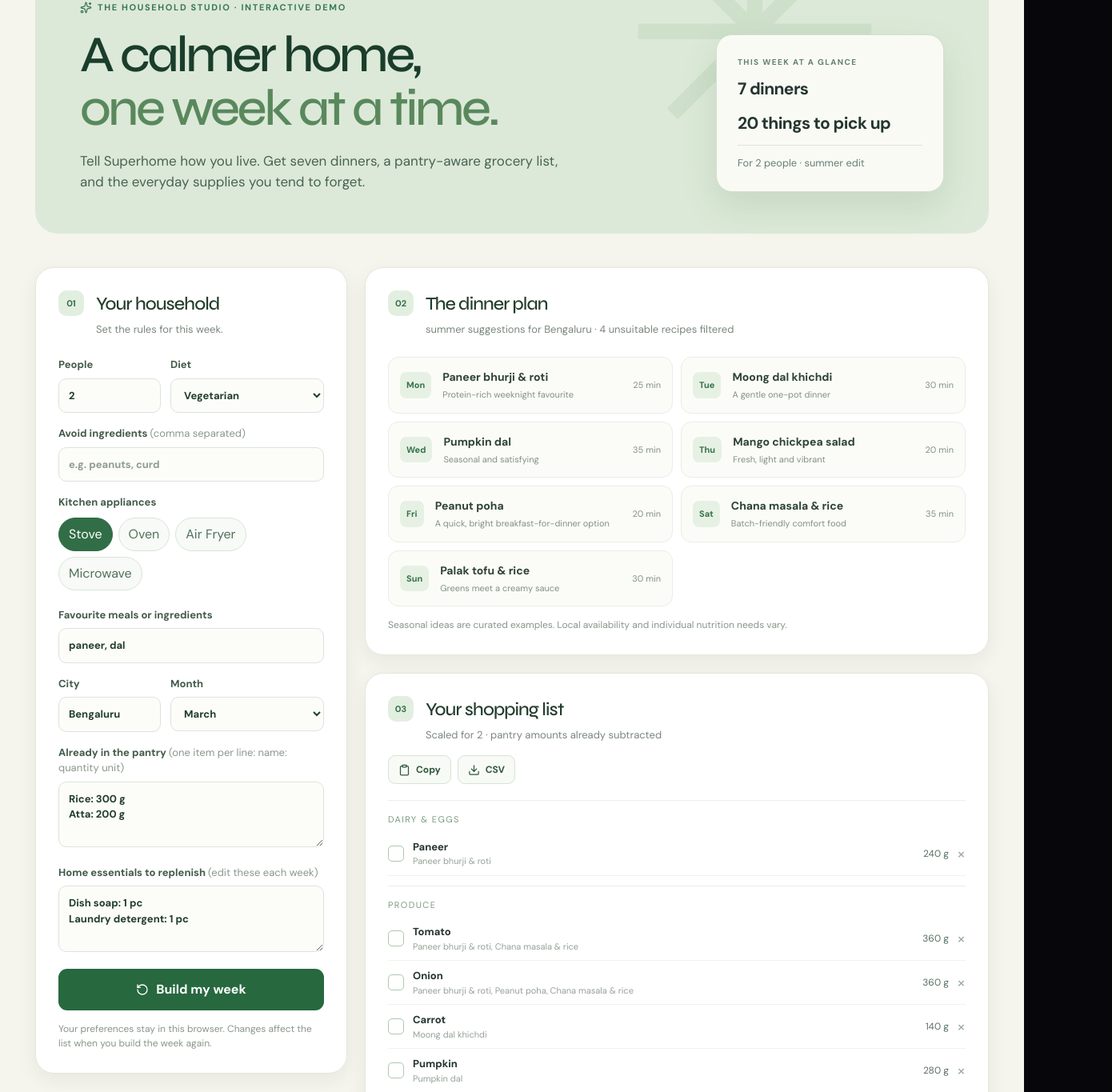
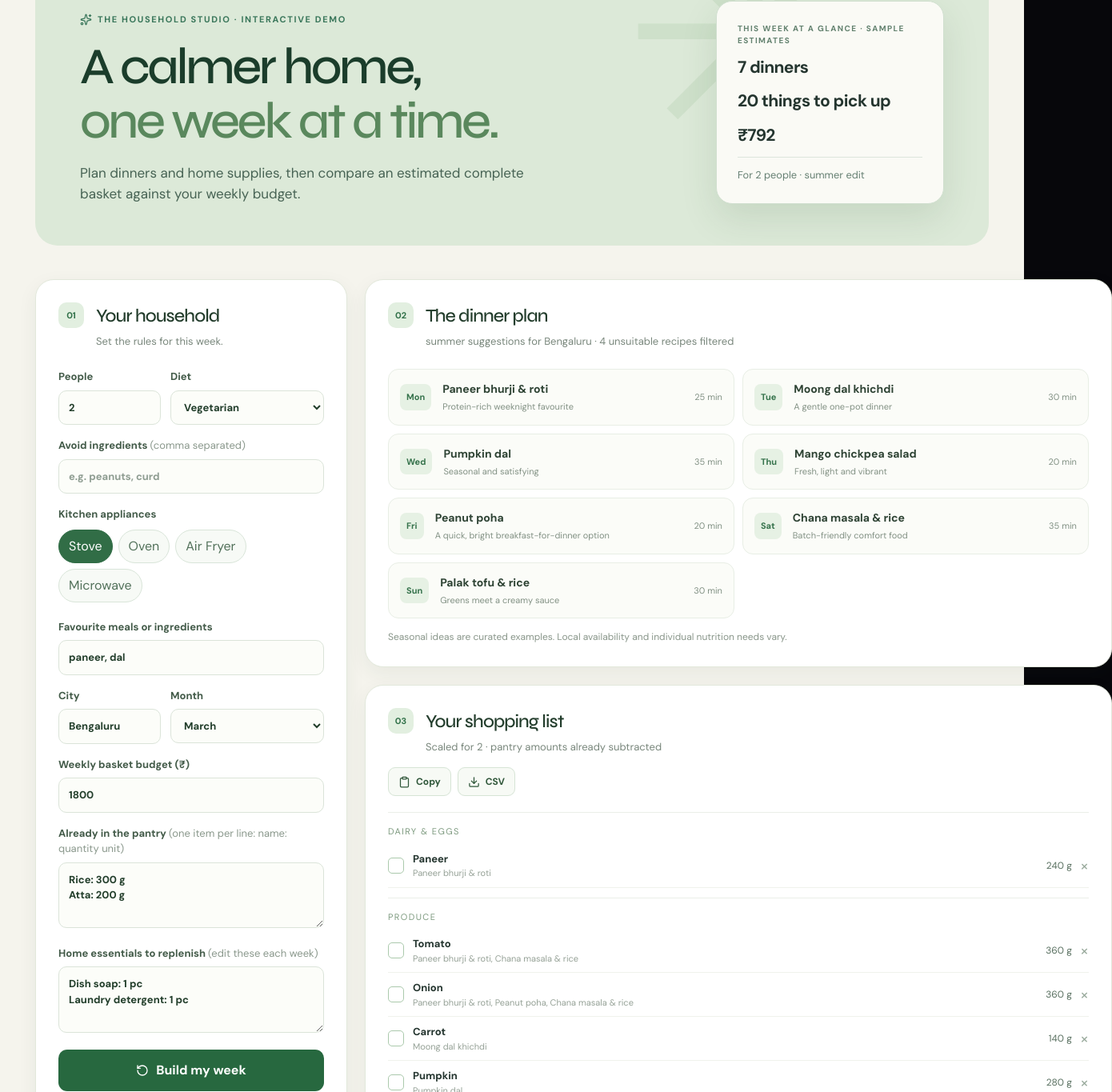
Before and after one commit to agravans/agravans.github.io, a React (Vite) app: page /superhome in a window 1280 px wide. Shown: the part 208-1573 px from the top of the page at 80% size, 1390 px wide, since content can reach past the window. Built offline with nearby package versions, Linux system fonts and the light colour scheme.

Commit message:
Add budget and retailer comparison: src/pages/Superhome.tsx

```diff
--- a/src/pages/Superhome.tsx
+++ b/src/pages/Superhome.tsx
@@ -1,13 +1,18 @@
 import { useState } from "react";
 import { Link } from "react-router-dom";
 import { ArrowLeft, Check, Clipboard, Download, ExternalLink, Plus, RotateCcw, Sparkles } from "lucide-react";
-import { DEFAULT_PROFILE, makePlan, type Appliance, type Diet, type ListItem, type Profile } from "../lib/superhome";
+import { DEFAULT_PROFILE, makeBudgetPlan, makePlan, type Appliance, type Diet, type ListItem, type Profile } from "../lib/superhome";
+import { compareBaskets, priceFor, RETAILERS, SAMPLE_FEES, type Fees, type Quotes, type Retailer } from "../lib/superhome-pricing";
 import "./superhome.css";
 
 const days=["Mon","Tue","Wed","Thu","Fri","Sat","Sun"];
 const appliances: Appliance[]=["stove","oven","air fryer","microwave"];
 const readProfile=():Profile=>{try { const saved=JSON.parse(localStorage.getItem("superhome-profile-v1")||"null"); return saved?{...DEFAULT_PROFILE,...saved}:DEFAULT_PROFILE; } catch {return DEFAULT_PROFILE;} };
 const quantity=(item:ListItem)=>`${Number(item.amount.toFixed(1))} ${item.unit}`;
+const rupees=(value:number)=>new Intl.NumberFormat("en-IN",{style:"currency",currency:"INR",maximumFractionDigits:0}).format(value);
+const readPricing=():{quotes:Quotes;fees:Fees}=>{try{const saved=JSON.parse(localStorage.getItem("superhome-pricing-v1")||"null");return {quotes:saved?.quotes||{},fees:{...SAMPLE_FEES,...saved?.fees}};}catch{return {quotes:{},fees:SAMPLE_FEES};}};
+const storePricing=(quotes:Quotes,fees:Fees)=>localStorage.setItem("superhome-pricing-v1",JSON.stringify({quotes,fees}));
+const searchUrls:Record<Retailer,string>={Amazon:"https://www.amazon.in/s?k=",Blinkit:"https://blinkit.com/s/?q=",Zepto:"https://www.zeptonow.com/search?query=",Instamart:"https://www.swiggy.com/instamart/search?query="};
 
 export function Superhome(){
   const [profile,setProfile]=useState<Profile>(readProfile);
@@ -15,20 +20,30 @@ export function Superhome(){
   const [items,setItems]=useState<ListItem[]>(()=>makePlan(readProfile()).items);
   const [extra,setExtra]=useState("");
   const [notice,setNotice]=useState("");
+  const [quotes,setQuotes]=useState<Quotes>(()=>readPricing().quotes);
+  const [fees,setFees]=useState<Fees>(()=>readPricing().fees);
+  const [budgetFocused,setBudgetFocused]=useState(false);
   const update=(change:Partial<Profile>)=>{setProfile(current=>{const next={...current,...change};localStorage.setItem("superhome-profile-v1",JSON.stringify(next));return next;});};
-  const generate=()=>{const next=makePlan(profile);setPlan(next);setItems(next.items);setNotice("Your week has been refreshed.");};
+  const generate=(focus=false)=>{const next=focus?makeBudgetPlan(profile,list=>compareBaskets(list,quotes,fees).split?.total??Infinity):makePlan(profile);setPlan(next);setItems(next.items);setBudgetFocused(focus);setNotice(focus?"Budget-focused dinners are ready. Review the estimated basket and quotes below.":"Your week has been refreshed.");};
   const groups=[...new Set(items.map(item=>item.category))];
   const pending=items.filter(item=>!item.checked);
+  const comparison=compareBaskets(pending,quotes,fees);
+  const best=comparison.split;
+  const budget=Number(profile.budget)||0;
+  const quoteCount=Object.values(quotes).reduce((sum,row)=>sum+Object.values(row).filter(Boolean).length,0);
   const plain=pending.map(item=>`${item.name} — ${quantity(item)}`).join("\n");
   const copy=async()=>{try{await navigator.clipboard.writeText(plain);setNotice("Shopping list copied.");}catch{setNotice("Copy unavailable. Use Download instead.");}};
   const download=()=>{const csv=["Category,Item,Quantity,Unit,Source",...pending.map(x=>[x.category,x.name,x.amount,x.unit,x.source].map(v=>`"${String(v).replaceAll('"','""')}"`).join(","))].join("\n");const url=URL.createObjectURL(new Blob([csv],{type:"text/csv"}));const a=document.createElement("a");a.href=url;a.download="superhome-shopping-list.csv";a.click();URL.revokeObjectURL(url);};
-  const retailer=(base:string)=>{const query=encodeURIComponent(pending[0]?.name||"groceries");window.open(base+query,"_blank","noopener,noreferrer");};
+  const retailer=(name:Retailer,item=pending[0]?.name||"groceries")=>window.open(searchUrls[name]+encodeURIComponent(item),"_blank","noopener,noreferrer");
+  const editQuote=(item:ListItem,retailer:Retailer,raw:string)=>{const next={...quotes,[item.id]:{...quotes[item.id],[retailer]:{amount:item.amount,value:raw===""?null:Math.max(0,Number(raw)||0)}}};setQuotes(next);storePricing(next,fees);};
+  const editFee=(retailer:Retailer,raw:string)=>{const next={...fees,[retailer]:Math.max(0,Number(raw)||0)};setFees(next);storePricing(quotes,next);};
+  const copyRetailer=async(name:Retailer)=>{const rows=best?.assignments.filter(row=>row.retailer===name)||[];await navigator.clipboard.writeText(rows.map(row=>`${row.item.name} — ${quantity(row.item)} — ${rupees(row.price)}`).join("\n"));setNotice(`${name} list copied. Confirm actual products and final charges in the retailer app.`);};
   return <div className="sh-page">
     <div className="sh-wrap">
       <Link to="/projects/superhome" className="sh-back"><ArrowLeft size={16}/> Superhome case study</Link>
       <header className="sh-hero">
-        <div><p className="sh-eyebrow"><Sparkles size={15}/> THE HOUSEHOLD STUDIO · INTERACTIVE DEMO</p><h1>A calmer home,<br/><em>one week at a time.</em></h1><p>Tell Superhome how you live. Get seven dinners, a pantry-aware grocery list, and the everyday supplies you tend to forget.</p></div>
-        <div className="sh-hero-card"><span>THIS WEEK AT A GLANCE</span><strong>{plan.meals.length} dinners</strong><strong>{pending.length} things to pick up</strong><small>For {profile.people} {profile.people===1?"person":"people"} · {plan.season} edit</small></div>
+        <div><p className="sh-eyebrow"><Sparkles size={15}/> THE HOUSEHOLD STUDIO · INTERACTIVE DEMO</p><h1>A calmer home,<br/><em>one week at a time.</em></h1><p>Plan dinners and home supplies, then compare an estimated complete basket against your weekly budget.</p></div>
+        <div className="sh-hero-card"><span>THIS WEEK AT A GLANCE · SAMPLE ESTIMATES</span><strong>{plan.meals.length} dinners</strong><strong>{pending.length} things to pick up</strong><strong>{best?rupees(best.total):"No complete quote"}</strong><small>For {profile.people} {profile.people===1?"person":"people"} · {plan.season} edit</small></div>
       </header>
       <div className="sh-grid">
         <section className="sh-panel sh-settings" aria-label="Household preferences">
@@ -38,13 +53,15 @@ export function Superhome(){
           <label>Kitchen appliances</label><div className="sh-chips">{appliances.map(a=><button type="button" key={a} aria-pressed={profile.appliances.includes(a)} className={profile.appliances.includes(a)?"active":""} onClick={()=>update({appliances:profile.appliances.includes(a)?profile.appliances.filter(v=>v!==a):[...profile.appliances,a]})}>{a}</button>)}</div>
           <label>Favourite meals or ingredients<input placeholder="e.g. paneer, dal" value={profile.favourites} onChange={e=>update({favourites:e.target.value})}/></label>
           <div className="sh-field-row"><label>City<input value={profile.city} onChange={e=>update({city:e.target.value})}/></label><label>Month<select value={profile.month} onChange={e=>update({month:Number(e.target.value)})}>{Array.from({length:12},(_,k)=><option key={k} value={k+1}>{new Date(2026,k,1).toLocaleString("en",{month:"long"})}</option>)}</select></label></div>
+          <label>Weekly basket budget (₹)<input type="number" min="0" step="50" value={profile.budget} onChange={e=>update({budget:Math.max(0,Number(e.target.value)||0)})}/></label>
           <label>Already in the pantry <span>(one item per line: name: quantity unit)</span><textarea rows={3} value={profile.pantry} onChange={e=>update({pantry:e.target.value})}/></label>
           <label>Home essentials to replenish <span>(edit these each week)</span><textarea rows={3} value={profile.home} onChange={e=>update({home:e.target.value})}/></label>
-          <button className="sh-primary" onClick={generate}><RotateCcw size={16}/> Build my week</button>
+          <button className="sh-primary" onClick={()=>generate(false)}><RotateCcw size={16}/> Build my week</button>
+          <button className="sh-secondary" onClick={()=>generate(true)}>Build a budget-focused week</button>
           <p className="sh-help">Your preferences stay in this browser. Changes affect the list when you build the week again.</p>
         </section>
         <div className="sh-results">
-          <section className="sh-panel"><div className="sh-heading"><span className="sh-number">02</span><div><h2>The dinner plan</h2><p>{plan.season} suggestions for {profile.city||"your city"} · {plan.rejected} unsuitable recipes filtered</p></div></div>
+          <section className="sh-panel"><div className="sh-heading"><span className="sh-number">02</span><div><h2>The dinner plan</h2><p>{plan.season} suggestions for {profile.city||"your city"} · {plan.rejected} unsuitable recipes filtered {budgetFocused?"· budget-focused swaps":""}</p></div></div>
             {plan.meals.length?<div className="sh-meals">{plan.meals.map((meal,index)=><div className="sh-meal" key={index}><span className="sh-day">{days[index]}</span><div><strong>{meal.name}</strong><small>{meal.note}</small></div><span className="sh-time">{meal.minutes} min</span></div>)}</div>:<p className="sh-empty">No recipes fit this combination. Enable a stove or adjust avoided ingredients, then rebuild.</p>}
             <p className="sh-help">Seasonal ideas are curated examples. Local availability and individual nutrition needs vary.</p>
           </section>
@@ -54,7 +71,16 @@ export function Superhome(){
             <form className="sh-add" onSubmit={e=>{e.preventDefault();const name=extra.trim();if(!name)return;setItems(current=>[...current,{id:"extra|"+Date.now(),name,amount:1,unit:"pc",category:"Added by you",source:"Manual addition",checked:false}]);setExtra("");}}><input aria-label="Add an item" placeholder="Add anything else..." value={extra} onChange={e=>setExtra(e.target.value)}/><button type="submit"><Plus size={16}/> Add</button></form>
             {notice&&<p className="sh-notice" role="status">{notice}</p>}
           </section>
-          <section className="sh-panel"><div className="sh-heading"><span className="sh-number">04</span><div><h2>Shop with a retailer</h2><p>Search handoff for your first unchecked item</p></div></div><p className="sh-shop-intro">Open a retailer search for <strong>{pending[0]?.name||"groceries"}</strong>, then use your copied list to finish the basket. These buttons do not transfer a cart or place an order.</p><div className="sh-retailers"><button onClick={()=>retailer("https://www.amazon.in/s?k=")}>Amazon <ExternalLink size={14}/></button><button onClick={()=>retailer("https://blinkit.com/s/?q=")}>Blinkit <ExternalLink size={14}/></button><button onClick={()=>retailer("https://www.zeptonow.com/search?query=")}>Zepto <ExternalLink size={14}/></button><button onClick={()=>retailer("https://www.swiggy.com/instamart/search?query=")}>Instamart <ExternalLink size={14}/></button></div><p className="sh-help">Live catalog matching, prices, delivery and checkout require retailer access. The future order flow will show a final basket and require your confirmation.</p></section>
+          <section className="sh-panel" id="price-comparison"><div className="sh-heading"><span className="sh-number">04</span><div><h2>Compare complete baskets</h2><p>Four retailers · quoted item totals plus one delivery fee per retailer used</p></div></div>
+            <div className="sh-demo-alert"><strong>Demo estimates, not live prices.</strong> The starting numbers and fees are synthetic. Replace each quote with the current price for the <em>full quantity shown</em> in your location; clear a field when an item is unavailable. Edited quotes stay in this browser and reset to sample values if the required quantity changes. No retailer data is scraped.</div>
+            <div className="sh-budget"><div><span>Weekly budget</span><strong>{budget?rupees(budget):"No target"}</strong></div><div><span>Lowest complete basket</span><strong>{best?rupees(best.total):"Unavailable"}</strong></div><div><span>Budget position</span><strong className={best&&budget&&best.total>budget?"sh-over":"sh-under"}>{best&&budget?`${best.total>budget?"Over":"Under"} by ${rupees(Math.abs(best.total-budget))}`:"Set a target"}</strong></div></div>
+            {best&&budget&&best.total>budget&&<p className="sh-budget-note">This complete list is {rupees(best.total-budget)} above target. Try “Build a budget-focused week” or change items and quotes; the app will not quietly remove essentials.</p>}
+            <div className="sh-baskets">{comparison.single.map((basket,index)=><div className="sh-basket" key={basket.retailers[0]}><span>{basket.retailers[0]} {index===0?"· cheapest single store":""}</span><strong>{rupees(basket.total)}</strong><small>{rupees(basket.subtotal)} items + {rupees(basket.fees)} delivery</small></div>)}{best&&<div className="sh-basket featured"><span>Optimized split · {best.retailers.length} {best.retailers.length===1?"store":"stores"}</span><strong>{rupees(best.total)}</strong><small>{rupees(best.subtotal)} items + {rupees(best.fees)} delivery</small></div>}</div>
+            <div className="sh-quote-scroll"><table className="sh-quote-table"><thead><tr><th>Item / full quantity</th>{RETAILERS.map(name=><th key={name}>{name}<label className="sh-fee">Delivery ₹<input aria-label={`${name} delivery fee`} type="number" min="0" step="1" value={fees[name]} onChange={e=>editFee(name,e.target.value)}/></label></th>)}</tr></thead><tbody>{pending.map(item=>{const prices=RETAILERS.map(name=>priceFor(item,name,quotes)).filter((value):value is number=>value!==null);const low=Math.min(...prices);const high=Math.max(...prices);return <tr key={item.id}><th>{item.name}<small>{quantity(item)}</small></th>{RETAILERS.map(name=>{const value=priceFor(item,name,quotes);return <td key={name}><div className={value!==null&&value===low?"sh-low":value!==null&&value===high&&high>low?"sh-high":""}><span>₹</span><input aria-label={`${item.name} on ${name}, full quantity`} type="number" min="0" step="0.01" placeholder="N/A" value={value??""} onChange={e=>editQuote(item,name,e.target.value)}/></div></td>;})}</tr>;})}</tbody></table></div>
+            <p className="sh-help">Green is the lowest item quote; red is the highest. The cheapest item-by-item combination may cost more once multiple delivery fees are included. {quoteCount} saved manual quote{quoteCount===1?"":"s"}; revisit prices before purchasing.</p>
+            {best&&<div className="sh-split"><h3>Your lowest estimated shopping route</h3>{best.retailers.map(name=><div className="sh-route" key={name}><div><strong>{name}</strong><span>{best.assignments.filter(row=>row.retailer===name).length} items · {rupees(best.assignments.filter(row=>row.retailer===name).reduce((sum,row)=>sum+row.price,0)+fees[name])} including delivery</span></div><ul>{best.assignments.filter(row=>row.retailer===name).map(row=><li key={row.item.id}>{row.item.name} · {quantity(row.item)} <span>{rupees(row.price)}</span></li>)}</ul><button onClick={()=>copyRetailer(name)}><Clipboard size={14}/> Copy {name} list</button></div>)}</div>}
+          </section>
+          <section className="sh-panel"><div className="sh-heading"><span className="sh-number">05</span><div><h2>Shop with a retailer</h2><p>Search handoff for your first unchecked item</p></div></div><p className="sh-shop-intro">Open a retailer search for <strong>{pending[0]?.name||"groceries"}</strong>, then use your copied list to finish the basket. These buttons do not transfer a cart or place an order.</p><div className="sh-retailers">{RETAILERS.map(name=><button key={name} onClick={()=>retailer(name)}>{name} <ExternalLink size={14}/></button>)}</div><p className="sh-help">These quoted totals do not guarantee a purchasable basket. Verify product sizes, stock, service charges, delivery fees and checkout total in each app.</p></section>
         </div>
       </div>
       <footer className="sh-footer">Concept demo by Subandhu Agravanshi · Recipes are illustrative. Check ingredient labels for allergies.</footer>
```
